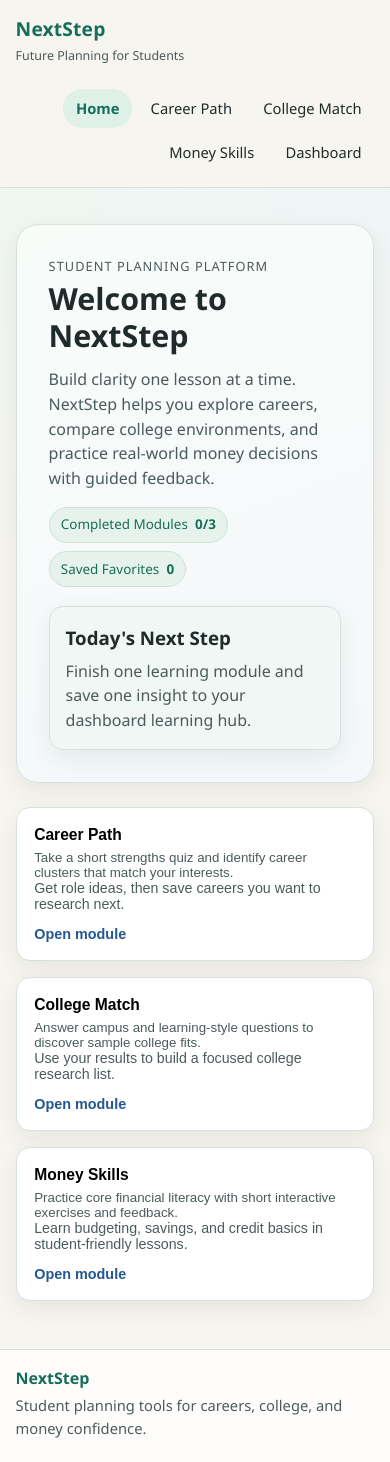
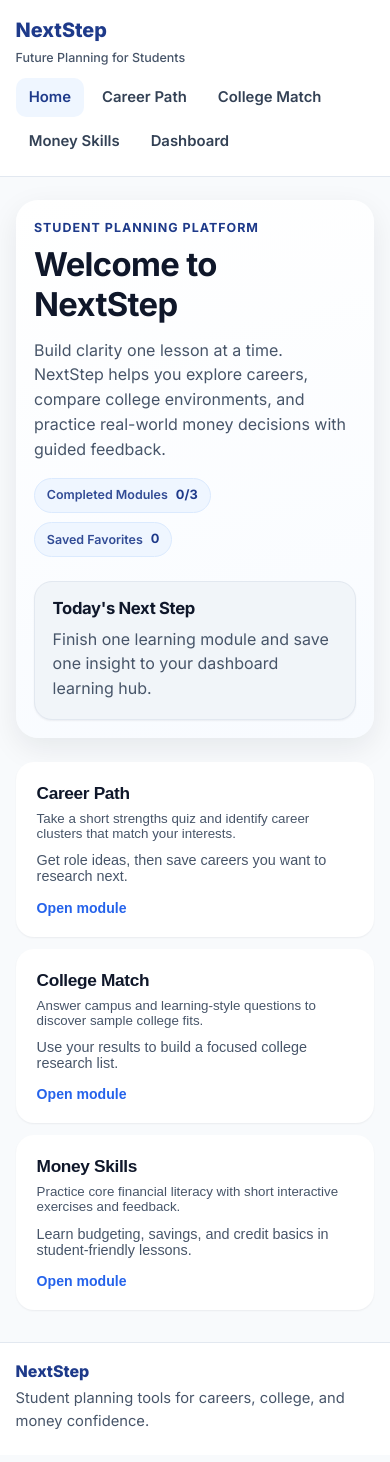
Before and after one commit to CincySK/NextStep, a React (Vite) app: page /#/ in a window 390 px wide. Built offline with nearby package versions, Linux system fonts and the light colour scheme.

Commit message:
Second UI polish pass for NextStep

```diff
--- a/index.html
+++ b/index.html
@@ -3,6 +3,12 @@
   <head>
     <meta charset="UTF-8" />
     <meta name="viewport" content="width=device-width, initial-scale=1.0" />
+    <link rel="preconnect" href="https://fonts.googleapis.com" />
+    <link rel="preconnect" href="https://fonts.gstatic.com" crossorigin />
+    <link
+      href="https://fonts.googleapis.com/css2?family=Inter:wght@400;500;600;700;800&display=swap"
+      rel="stylesheet"
+    />
     <meta
       name="description"
       content="NextStep is a student-friendly platform for career exploration, college matching, and practical money skills."
--- a/src/components/ProgressBadge.jsx
+++ b/src/components/ProgressBadge.jsx
@@ -1,8 +1,8 @@
 export default function ProgressBadge({ label, value, tone = "default" }) {
   return (
     <div className={`badge badge-${tone}`}>
-      <span>{label}</span>
-      <strong>{value}</strong>
+      <span className="badge-label">{label}</span>
+      <strong className="badge-value">{value}</strong>
     </div>
   );
 }
--- a/src/components/QuizQuestion.jsx
+++ b/src/components/QuizQuestion.jsx
@@ -1,7 +1,7 @@
 export default function QuizQuestion({ prompt, options, selected, onSelect }) {
   return (
     <section className="quiz-block">
-      <h3>{prompt}</h3>
+      <h3 className="quiz-prompt">{prompt}</h3>
       <div className="option-grid">
         {options.map((option) => (
           <button
--- a/src/index.css
+++ b/src/index.css
@@ -1,20 +1,26 @@
 :root {
-  --bg: #f7f5ef;
+  --bg: #f8fafc;
   --surface: #ffffff;
-  --surface-muted: #f1f7f4;
-  --surface-accent: #eff5fb;
-  --text: #1f2a2a;
-  --text-muted: #4b5b5b;
-  --brand: #1f8a70;
-  --brand-strong: #166e59;
-  --interactive: #2f6fb5;
-  --interactive-strong: #24588e;
-  --border: #d6e3dc;
-  --shadow: 0 8px 24px rgba(30, 52, 43, 0.08);
-  --radius-lg: 22px;
-  --radius-md: 14px;
+  --surface-muted: #f1f5f9;
+  --text: #0f172a;
+  --text-muted: #475569;
+  --border: #e2e8f0;
+  --primary: #2563eb;
+  --primary-hover: #1d4ed8;
+  --primary-soft: #eff6ff;
+  --radius-lg: 18px;
+  --radius-xl: 22px;
   --radius-pill: 999px;
-  --font: "Nunito Sans", "Segoe UI", sans-serif;
+  --shadow-sm: 0 1px 2px rgba(15, 23, 42, 0.06);
+  --shadow-md: 0 10px 30px rgba(15, 23, 42, 0.08);
+  --shadow-lg: 0 16px 40px rgba(15, 23, 42, 0.11);
+  --space-1: 0.5rem;
+  --space-2: 0.75rem;
+  --space-3: 1rem;
+  --space-4: 1.5rem;
+  --space-5: 2rem;
+  --space-6: 2.5rem;
+  --font: "Inter", system-ui, sans-serif;
 }
 
 * {
@@ -24,18 +30,31 @@
 html,
 body,
 #root {
-  margin: 0;
   min-height: 100%;
 }
 
 body {
+  margin: 0;
   font-family: var(--font);
   color: var(--text);
-  background:
-    radial-gradient(circle at 10% 0%, #edf7f1 0%, transparent 38%),
-    radial-gradient(circle at 92% 4%, #eef4fb 0%, transparent 36%),
-    var(--bg);
+  background: var(--bg);
   line-height: 1.55;
+  -webkit-font-smoothing: antialiased;
+}
+
+h1,
+h2,
+h3,
+h4 {
+  margin: 0;
+  color: var(--text);
+  line-height: 1.2;
+  letter-spacing: -0.02em;
+}
+
+p {
+  margin: 0;
+  color: var(--text-muted);
 }
 
 .app-shell {
@@ -45,13 +64,13 @@ body {
 }
 
 .container {
-  width: min(1080px, 92vw);
+  width: min(1120px, 92vw);
   margin: 0 auto;
 }
 
 .page-wrap {
   flex: 1;
-  padding: 2.25rem 0 3rem;
+  padding: var(--space-5) 0 var(--space-6);
 }
 
 .card,
@@ -64,17 +83,16 @@ body {
 .result-card,
 .hero-panel {
   background: var(--surface);
-  border: 1px solid var(--border);
-  border-radius: var(--radius-lg);
-  box-shadow: var(--shadow);
+  border-radius: var(--radius-xl);
+  box-shadow: var(--shadow-sm);
 }
 
 .top-nav-wrap {
   position: sticky;
   top: 0;
   z-index: 100;
-  background: rgba(247, 245, 239, 0.92);
-  backdrop-filter: blur(7px);
+  background: rgba(255, 255, 255, 0.92);
+  backdrop-filter: blur(10px);
   border-bottom: 1px solid var(--border);
 }
 
@@ -82,8 +100,8 @@ body {
   display: flex;
   justify-content: space-between;
   align-items: center;
-  gap: 1.5rem;
-  padding: 0.9rem 0;
+  gap: var(--space-4);
+  padding: 0.95rem 0;
 }
 
 .brand-wrap {
@@ -93,302 +111,340 @@ body {
 }
 
 .brand {
+  font-size: 1.24rem;
   font-weight: 800;
-  font-size: 1.2rem;
-  letter-spacing: 0.01em;
-  color: var(--brand-strong);
+  color: #1e3a8a;
 }
 
 .brand-subtitle {
-  margin: 0;
   font-size: 0.78rem;
-  color: var(--text-muted);
+  font-weight: 500;
 }
 
 .nav-links {
   display: flex;
-  gap: 0.35rem;
-  flex-wrap: wrap;
-  justify-content: flex-end;
+  align-items: center;
+  gap: 0.3rem;
 }
 
 .nav-link {
   text-decoration: none;
-  color: var(--text);
-  font-size: 0.92rem;
-  padding: 0.5rem 0.8rem;
-  border-radius: var(--radius-pill);
-  transition: background-color 0.18s ease, color 0.18s ease;
+  color: #334155;
+  font-size: 0.93rem;
+  font-weight: 600;
+  padding: 0.5rem 0.82rem;
+  border-radius: 10px;
+  transition: background-color 0.2s ease, color 0.2s ease;
 }
 
 .nav-link:hover {
-  background: var(--surface-accent);
-  color: var(--interactive-strong);
+  background: var(--primary-soft);
+  color: #1e3a8a;
 }
 
-.nav-link:focus-visible {
-  outline: 3px solid rgba(47, 111, 181, 0.35);
+.nav-link-active {
+  color: #1e3a8a;
+  background: var(--primary-soft);
+}
+
+.nav-link:focus-visible,
+.primary-btn:focus-visible,
+.chip:focus-visible,
+.mini-action:focus-visible,
+.option-btn:focus-visible,
+.exercise-head:focus-visible,
+.field input:focus-visible,
+.feature-card:focus-visible {
+  outline: 3px solid rgba(37, 99, 235, 0.28);
   outline-offset: 2px;
 }
 
-.nav-link-active {
-  background: #dff0e9;
-  color: var(--brand-strong);
-  font-weight: 700;
-}
-
 .hero {
-  padding: 2rem;
+  padding: var(--space-5);
   display: grid;
-  grid-template-columns: 2fr 1fr;
-  gap: 1.2rem;
-  background: linear-gradient(160deg, #f8fcf9, #f4f8fb);
+  grid-template-columns: 1.8fr 1fr;
+  gap: var(--space-4);
+  box-shadow: var(--shadow-md);
+  background: linear-gradient(165deg, #ffffff 0%, #f8fbff 100%);
 }
 
 .hero-kicker {
-  margin: 0;
-  font-size: 0.8rem;
+  font-size: 0.78rem;
+  font-weight: 700;
   letter-spacing: 0.08em;
   text-transform: uppercase;
-  color: var(--brand-strong);
+  color: #1e3a8a;
 }
 
 .hero h1 {
-  margin: 0.3rem 0 0.8rem;
-  line-height: 1.2;
-  font-size: clamp(1.9rem, 4vw, 2.75rem);
+  margin: 0.5rem 0 0.85rem;
+  font-size: clamp(2.05rem, 4.1vw, 3.1rem);
 }
 
-.hero p {
-  margin: 0;
-  color: var(--text-muted);
+.hero > div:first-child p {
+  max-width: 62ch;
 }
 
 .hero-panel {
-  border-radius: var(--radius-md);
-  padding: 1rem;
+  border-radius: var(--radius-lg);
+  padding: 1.1rem;
+  border: 1px solid var(--border);
   background: var(--surface-muted);
 }
 
 .hero-panel h3 {
-  margin: 0 0 0.4rem;
-}
-
-.hero-panel p {
-  margin: 0;
+  margin-bottom: 0.45rem;
+  font-size: 1.04rem;
 }
 
 .badge-row {
+  margin-top: 1rem;
   display: flex;
+  flex-wrap: wrap;
   gap: 0.55rem;
-  flex-wrap: wrap;
-  margin-top: 1rem;
 }
 
 .badge {
-  padding: 0.4rem 0.7rem;
-  border-radius: var(--radius-pill);
   display: inline-flex;
   align-items: center;
-  gap: 0.45rem;
-  background: #e8f2ec;
-  color: var(--brand-strong);
-  font-size: 0.84rem;
-  border: 1px solid #cfe2d8;
+  gap: 0.5rem;
+  padding: 0.42rem 0.74rem;
+  border-radius: var(--radius-pill);
+  background: var(--primary-soft);
+  border: 1px solid #dbeafe;
+  color: #1e3a8a;
 }
 
-.badge-default {
-  background: #e8f2ec;
-  color: var(--brand-strong);
+.badge-label {
+  font-size: 0.78rem;
+  font-weight: 600;
+  opacity: 0.9;
+}
+
+.badge-value {
+  font-size: 0.8rem;
+  font-weight: 700;
 }
 
 .badge-danger {
-  background: #ffeceb;
-  color: #8f2f2f;
-  border-color: #f2cccc;
+  color: #be123c;
+  background: #fff1f2;
+  border-color: #fecdd3;
 }
 
 .feature-grid {
-  margin-top: 1.5rem;
+  margin-top: var(--space-4);
   display: grid;
   grid-template-columns: repeat(3, minmax(0, 1fr));
-  gap: 1rem;
+  gap: var(--space-3);
 }
 
 .feature-card {
-  border: 1px solid var(--border);
   text-align: left;
+  border: 1px solid transparent;
+  border-radius: var(--radius-lg);
   background: var(--surface);
-  border-radius: var(--radius-md);
-  padding: 1.1rem;
-  box-shadow: var(--shadow);
+  padding: 1.25rem;
+  box-shadow: var(--shadow-sm);
   cursor: pointer;
-  transition: transform 0.18s ease, box-shadow 0.18s ease, border-color 0.18s ease;
+  transition: transform 0.2s ease, box-shadow 0.22s ease, border-color 0.2s ease;
 }
 
 .feature-card:hover {
-  transform: translateY(-3px);
-  border-color: #bdd4c8;
-  box-shadow: 0 12px 24px rgba(24, 49, 40, 0.11);
-}
-
-.feature-card:focus-visible {
-  outline: 3px solid rgba(31, 138, 112, 0.35);
-  outline-offset: 2px;
+  transform: translateY(-2px);
+  box-shadow: var(--shadow-md);
+  border-color: #dbeafe;
 }
 
 .feature-card h3 {
-  margin: 0 0 0.4rem;
+  margin-bottom: 0.45rem;
+  font-size: 1.08rem;
 }
 
-.feature-card p {
-  margin: 0;
-  color: var(--text-muted);
+.feature-card p + .support-copy {
+  margin-top: 0.72rem;
 }
 
 .support-copy {
-  margin-top: 0.7rem;
-  font-size: 0.89rem;
+  font-size: 0.9rem;
 }
 
 .feature-link {
-  margin-top: 0.9rem;
+  margin-top: 0.95rem;
   display: inline-block;
-  color: var(--interactive-strong);
+  color: var(--primary);
+  font-size: 0.88rem;
   font-weight: 700;
-  font-size: 0.9rem;
 }
 
 .section-card {
-  padding: 1.4rem;
+  padding: var(--space-4);
+  box-shadow: var(--shadow-md);
 }
 
 .module-card {
-  background: linear-gradient(180deg, #ffffff, #fbfdfa);
+  background: linear-gradient(180deg, #ffffff 0%, #fbfdff 100%);
 }
 
 .section-header {
   display: flex;
   justify-content: space-between;
   align-items: flex-start;
-  gap: 1rem;
+  gap: var(--space-3);
   flex-wrap: wrap;
-  margin-bottom: 0.8rem;
+  margin-bottom: 1rem;
+}
+
+.section-header > div:first-child {
+  display: grid;
+  gap: 0.35rem;
 }
 
 .section-header h2 {
-  margin: 0 0 0.3rem;
+  font-size: 1.45rem;
 }
 
 .intro-copy {
-  margin: 0;
-  color: var(--text-muted);
+  max-width: 64ch;
 }
 
 .quiz-block {
   margin-top: 1rem;
-  padding: 1rem;
-  border: 1px solid var(--border);
-  border-radius: var(--radius-md);
-  background: var(--surface-muted);
+  padding: 1.05rem;
+  border-radius: var(--radius-lg);
+  background: #fff;
+  box-shadow: inset 0 0 0 1px var(--border);
 }
 
-.quiz-block h3 {
-  margin: 0 0 0.75rem;
-  font-size: 1rem;
+.quiz-prompt {
+  margin-bottom: 0.8rem;
+  font-size: 1.02rem;
+  font-weight: 600;
+  letter-spacing: -0.01em;
 }
 
 .option-grid {
   display: grid;
   grid-template-columns: repeat(3, minmax(0, 1fr));
-  gap: 0.6rem;
+  gap: 0.62rem;
 }
 
 .option-btn {
-  border: 1px solid #bfd2d7;
-  background: #ffffff;
-  border-radius: 11px;
-  padding: 0.65rem;
-  color: var(--text);
+  position: relative;
+  border: 1px solid var(--border);
+  background: #fff;
+  border-radius: 12px;
+  padding: 0.72rem 0.74rem;
   text-align: left;
+  font-size: 0.93rem;
+  font-weight: 500;
+  color: #1e293b;
   cursor: pointer;
-  transition: border-color 0.17s ease, background-color 0.17s ease;
+  transition: border-color 0.18s ease, background-color 0.18s ease, box-shadow 0.18s ease;
 }
 
 .option-btn:hover {
-  border-color: var(--interactive);
-  background: #f4f8fc;
-}
-
-.option-btn:focus-visible {
-  outline: 3px solid rgba(47, 111, 181, 0.3);
-  outline-offset: 1px;
+  border-color: #93c5fd;
+  background: #f8fbff;
 }
 
 .option-selected {
-  border-color: var(--brand);
-  background: #e8f3ee;
+  border-color: var(--primary);
+  background: var(--primary-soft);
+  box-shadow: inset 0 0 0 1px rgba(37, 99, 235, 0.28);
+}
+
+.option-selected::after {
+  content: "";
+  position: absolute;
+  top: 8px;
+  right: 8px;
+  width: 8px;
+  height: 8px;
+  border-radius: 999px;
+  background: var(--primary);
 }
 
 .compact {
-  padding: 0.45rem 0.65rem;
   text-align: center;
+  padding: 0.5rem 0.66rem;
 }
 
 .primary-btn {
   margin-top: 1rem;
   border: 0;
   border-radius: 12px;
-  padding: 0.72rem 1rem;
-  background: var(--interactive);
+  padding: 0.72rem 1.02rem;
+  background: var(--primary);
   color: #fff;
   font-weight: 700;
+  letter-spacing: 0.01em;
   cursor: pointer;
-  transition: background-color 0.17s ease;
+  transition: background-color 0.18s ease, transform 0.15s ease, box-shadow 0.2s ease;
 }
 
 .primary-btn:hover {
-  background: var(--interactive-strong);
+  background: var(--primary-hover);
+  box-shadow: 0 9px 20px rgba(37, 99, 235, 0.24);
 }
 
-.primary-btn:focus-visible {
-  outline: 3px solid rgba(47, 111, 181, 0.35);
-  outline-offset: 2px;
+.primary-btn:active {
+  transform: translateY(1px);
 }
 
 .primary-btn:disabled {
-  opacity: 0.55;
+  opacity: 0.5;
   cursor: not-allowed;
+  transform: none;
+  box-shadow: none;
+}
+
+.secondary-btn,
+.chip,
+.mini-action {
+  border: 1px solid var(--border);
+  background: #fff;
+  color: #334155;
+  border-radius: 12px;
+  padding: 0.55rem 0.82rem;
+  font-weight: 600;
+  cursor: pointer;
+  transition: border-color 0.18s ease, color 0.18s ease, background-color 0.18s ease;
+}
+
+.chip,
+.mini-action {
+  border-radius: var(--radius-pill);
+}
+
+.secondary-btn:hover,
+.chip:hover,
+.mini-action:hover {
+  border-color: #93c5fd;
+  color: #1e3a8a;
+  background: var(--primary-soft);
 }
 
 .result-card {
-  margin-top: 1rem;
-  padding: 1rem;
-  border-radius: var(--radius-md);
-  background: var(--surface-accent);
+  margin-top: 1.1rem;
+  padding: 1.05rem;
+  border-radius: var(--radius-lg);
+  background: #f8fbff;
+  box-shadow: inset 0 0 0 1px #dbeafe;
+}
+
+.result-card h3 {
+  margin-bottom: 0.4rem;
 }
 
 .mini-label {
-  margin-bottom: 0.55rem;
-  color: var(--text-muted);
+  margin-bottom: 0.56rem;
 }
 
 .chip-row {
   display: flex;
+  flex-wrap: wrap;
   gap: 0.55rem;
-  flex-wrap: wrap;
-}
-
-.chip {
-  border: 1px solid var(--border);
-  background: #fff;
-  border-radius: var(--radius-pill);
-  padding: 0.5rem 0.75rem;
-  cursor: pointer;
-}
-
-.chip:hover {
-  border-color: #b9ccca;
 }
 
 .recommend-grid,
@@ -397,7 +453,7 @@ body {
 .budget-grid,
 .exercise-grid {
   display: grid;
-  gap: 0.8rem;
+  gap: 0.9rem;
 }
 
 .recommend-grid,
@@ -406,47 +462,63 @@ body {
   grid-template-columns: repeat(3, minmax(0, 1fr));
 }
 
+.exercise-grid {
+  margin-top: 1.2rem;
+  grid-template-columns: repeat(2, minmax(0, 1fr));
+}
+
 .budget-grid {
   grid-template-columns: repeat(3, minmax(0, 1fr));
 }
 
-.exercise-grid {
-  margin-top: 1.1rem;
-  grid-template-columns: repeat(2, minmax(0, 1fr));
+.mini-card {
+  padding: 1.04rem;
+  border-radius: var(--radius-lg);
+  box-shadow: var(--shadow-sm);
 }
 
-.mini-card {
-  border-radius: var(--radius-md);
-  border: 1px solid var(--border);
-  padding: 0.95rem;
+.mini-card h3,
+.mini-card h4 {
+  margin-bottom: 0.45rem;
 }
 
 .look-for-block {
-  margin-top: 1.1rem;
+  margin-top: 1.2rem;
+  display: grid;
+  gap: 0.72rem;
 }
 
 .look-card {
-  border-radius: var(--radius-md);
-  padding: 0.85rem;
-  background: #f8faf5;
+  padding: 1rem;
+  border-radius: var(--radius-lg);
+  box-shadow: var(--shadow-sm);
+}
+
+.look-card h4 {
+  margin-bottom: 0.38rem;
+  font-size: 0.97rem;
+}
+
+.look-card p {
+  font-size: 0.9rem;
 }
 
 .field {
   display: grid;
   gap: 0.42rem;
   font-size: 0.9rem;
+  font-weight: 600;
+  color: #334155;
 }
 
 .field input {
-  border: 1px solid #bfd0c8;
-  border-radius: 10px;
-  padding: 0.54rem;
+  border: 1px solid var(--border);
+  border-radius: 11px;
+  padding: 0.58rem;
   font: inherit;
-}
-
-.field input:focus-visible {
-  outline: 3px solid rgba(31, 138, 112, 0.25);
-  border-color: var(--brand);
+  font-weight: 500;
+  color: var(--text);
+  background: #fff;
 }
 
 .list-clean {
@@ -454,135 +526,116 @@ body {
   margin: 0;
   padding: 0;
   display: grid;
-  gap: 0.5rem;
+  gap: 0.52rem;
 }
 
 .favorite-item {
   display: flex;
   justify-content: space-between;
-  gap: 0.6rem;
   align-items: center;
-}
-
-.favorite-item small {
-  color: var(--text-muted);
-}
-
-.mini-action {
-  border: 1px solid #b9cbcb;
-  background: #f6f9f8;
-  border-radius: 9px;
-  padding: 0.35rem 0.55rem;
-  cursor: pointer;
+  gap: 0.62rem;
 }
 
 .exercise-card {
-  padding: 0.9rem;
+  padding: 1rem;
+  border-radius: var(--radius-lg);
+  box-shadow: var(--shadow-sm);
 }
 
 .exercise-head {
+  width: 100%;
   border: 0;
   background: transparent;
-  width: 100%;
+  padding: 0;
   display: flex;
   justify-content: space-between;
   align-items: center;
   cursor: pointer;
-  padding: 0;
   text-align: left;
 }
 
 .exercise-head h3 {
-  margin: 0;
-  font-size: 1.03rem;
+  font-size: 1.02rem;
 }
 
 .exercise-head span {
-  color: var(--interactive-strong);
-  font-size: 0.86rem;
+  color: var(--primary);
+  font-size: 0.84rem;
   font-weight: 700;
 }
 
-.exercise-head:focus-visible {
-  outline: 3px solid rgba(47, 111, 181, 0.3);
-  outline-offset: 2px;
-}
-
 .exercise-body {
-  margin-top: 0.8rem;
+  margin-top: 0.82rem;
   display: grid;
-  gap: 0.75rem;
+  gap: 0.78rem;
 }
 
 .sorting-grid {
   display: grid;
-  gap: 0.5rem;
+  gap: 0.55rem;
 }
 
 .sorting-row {
   display: flex;
   justify-content: space-between;
-  gap: 0.6rem;
   align-items: center;
-  padding: 0.55rem;
-  border: 1px solid var(--border);
-  border-radius: 11px;
-  background: #fbfcfb;
+  gap: 0.62rem;
+  padding: 0.62rem;
+  border-radius: 12px;
+  box-shadow: inset 0 0 0 1px var(--border);
+  background: #fff;
 }
 
 .dual-actions {
   display: flex;
-  gap: 0.4rem;
+  gap: 0.45rem;
 }
 
 .feedback {
-  margin: 0;
-  padding: 0.7rem;
-  border-radius: 10px;
-  background: #eaf5f0;
-  border: 1px solid #c7ded1;
-  color: #215a46;
+  padding: 0.74rem;
+  border-radius: 12px;
+  background: var(--primary-soft);
+  color: #1e3a8a;
+  box-shadow: inset 0 0 0 1px #dbeafe;
 }
 
 .lesson-note {
   margin-top: 1rem;
   padding: 1rem;
-  border-radius: var(--radius-md);
-  background: #fbfcf8;
+  border-radius: var(--radius-lg);
+  background: var(--surface-muted);
+  box-shadow: inset 0 0 0 1px var(--border);
 }
 
 .lesson-note h3 {
-  margin: 0 0 0.35rem;
-}
-
-.lesson-note p {
-  margin: 0;
-  color: var(--text-muted);
+  margin-bottom: 0.4rem;
 }
 
 .site-footer {
   margin-top: auto;
+  background: #fff;
   border-top: 1px solid var(--border);
-  background: rgba(255, 255, 255, 0.85);
 }
 
 .footer-inner {
-  padding: 1rem 0 1.4rem;
+  padding: 1rem 0 1.35rem;
 }
 
 .footer-brand {
-  margin: 0;
   font-weight: 800;
-  color: var(--brand-strong);
+  color: #1e3a8a;
 }
 
 .footer-copy {
-  margin: 0.2rem 0 0;
-  color: var(--text-muted);
+  margin-top: 0.24rem;
   font-size: 0.92rem;
 }
 
-@media (max-width: 980px) {
+@media (max-width: 1020px) {
+  .hero {
+    grid-template-columns: 1fr;
+  }
+
   .feature-grid,
   .recommend-grid,
   .dashboard-grid,
@@ -592,19 +645,33 @@ body {
     grid-template-columns: 1fr 1fr;
   }
 
-  .hero {
-    grid-template-columns: 1fr;
-  }
-
   .option-grid {
     grid-template-columns: 1fr;
   }
 }
 
-@media (max-width: 720px) {
+@media (max-width: 760px) {
+  .page-wrap {
+    padding: 1.4rem 0 2rem;
+  }
+
   .top-nav {
     flex-direction: column;
     align-items: flex-start;
+    gap: 0.7rem;
+  }
+
+  .nav-links {
+    flex-wrap: wrap;
+  }
+
+  .section-card,
+  .hero {
+    padding: 1.15rem;
+  }
+
+  .section-header {
+    gap: 0.75rem;
   }
 
   .feature-grid,
@@ -614,10 +681,11 @@ body {
   .exercise-grid,
   .budget-grid {
     grid-template-columns: 1fr;
+    gap: 0.75rem;
   }
 
   .sorting-row {
+    flex-direction: column;
     align-items: flex-start;
-    flex-direction: column;
   }
 }
```
Also changed, not shown: src/pages/CollegeMatch.jsx (+11 -1 lines).
